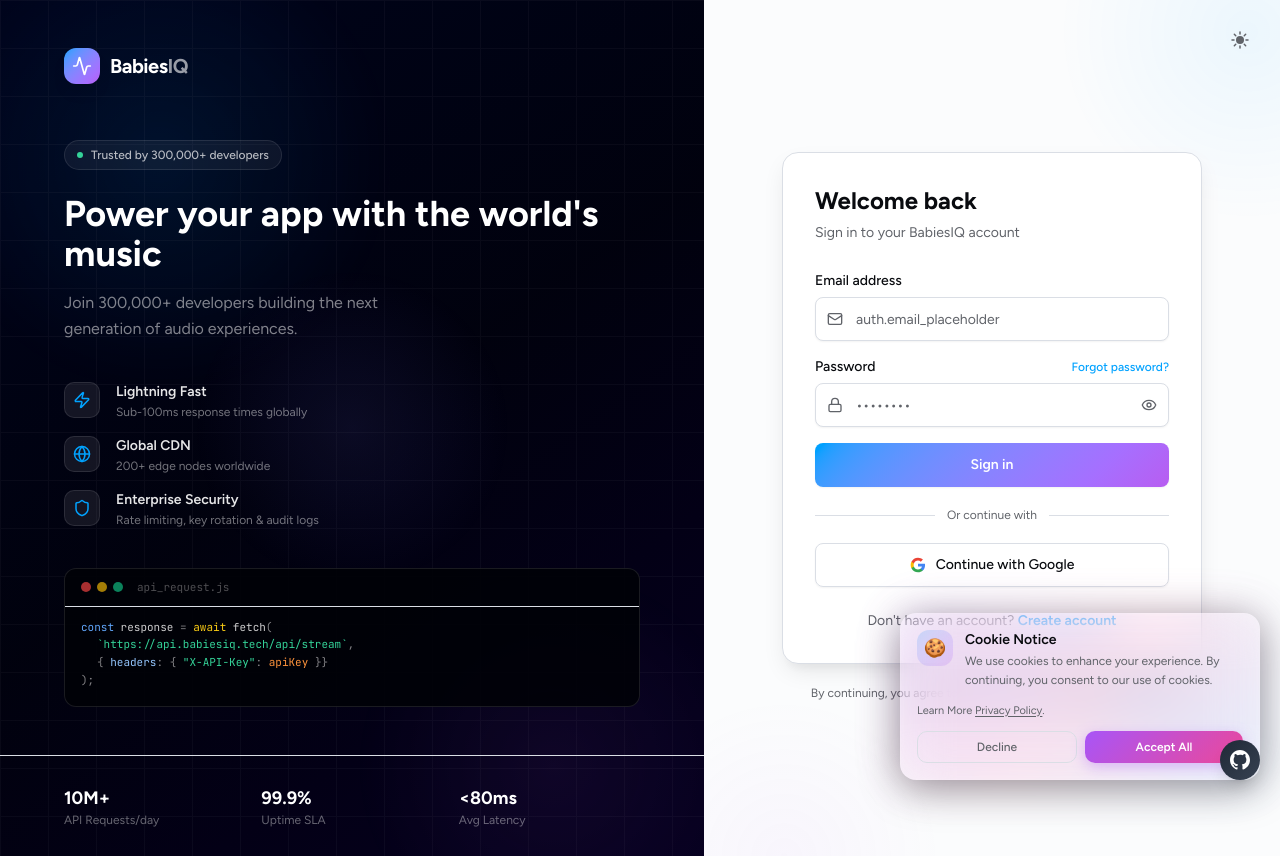
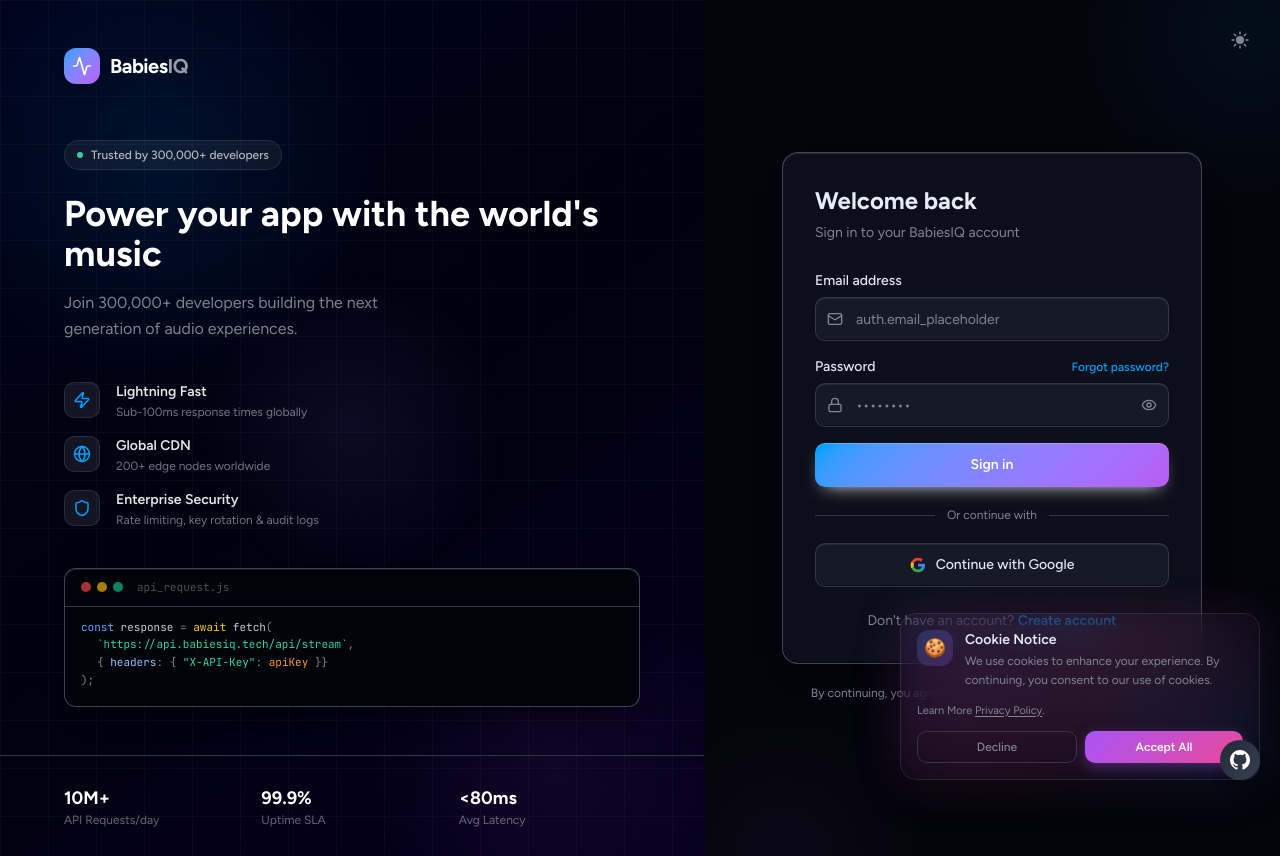
Before and after one commit to BabiesIQ/_metaAPI, a React (Vite) app: page /login in a window 1280 px wide. Built offline with nearby package versions, Linux system fonts and the light colour scheme; no server answers.

Commit message:
UI modified v3.17

```diff
--- a/src/components/AdminLayout.tsx
+++ b/src/components/AdminLayout.tsx
@@ -50,11 +50,11 @@
   };
 
   return (
-    <div className="flex h-screen bg-background text-foreground overflow-hidden">
+    <div className="flex h-[100dvh] bg-background text-foreground overflow-hidden">
       {/* Sidebar */}
       <aside
         className={cn(
-          "fixed inset-y-0 left-0 z-50 w-64 bg-card border-r border-border flex flex-col transition-transform duration-200",
+          "fixed inset-y-0 left-0 z-50 w-64 surface-machined border-r border-border flex flex-col transition-transform duration-200",
           sidebarOpen ? "translate-x-0" : "-translate-x-full",
           "lg:relative lg:translate-x-0"
         )}
@@ -131,7 +131,7 @@
       {/* Main */}
       <div className="flex-1 flex flex-col min-w-0 overflow-hidden">
         {/* Topbar */}
-        <header className="h-16 border-b border-border flex items-center gap-4 px-4 lg:px-6 shrink-0 bg-card">
+        <header className="h-16 border-b border-border flex items-center gap-4 px-4 lg:px-6 shrink-0 bg-card shadow-[0_8px_20px_-18px_rgba(0,0,0,.9)]">
           <button
             onClick={() => setSidebarOpen(true)}
             className="lg:hidden text-muted-foreground hover:text-foreground"
--- a/src/components/AuthShell.tsx
+++ b/src/components/AuthShell.tsx
@@ -31,7 +31,7 @@
   const { t } = useTranslation();
 
   return (
-    <div className="min-h-screen flex bg-background">
+    <div className="min-h-[100dvh] flex bg-background">
       {/* ── Left brand panel (desktop only) ── */}
       <div
         className="hidden lg:flex lg:w-[52%] xl:w-[55%] flex-col justify-between relative overflow-hidden"
@@ -143,8 +143,8 @@
               initial={{ opacity: 0, y: 16 }}
               animate={{ opacity: 1, y: 0 }}
               transition={{ duration: 0.6, delay: 0.55, ease: "easeOut" }}
-              className="rounded-xl border border-white/10 overflow-hidden"
-              style={{ background: "oklch(0.08 0.025 254 / 0.85)" }}
+              className="surface-machined rounded-xl overflow-hidden"
+              style={{ background: "oklch(0.1 0.025 254)" }}
             >
               {/* Terminal title bar */}
               <div className="flex items-center gap-1.5 px-4 py-2.5 border-b border-white/8">
@@ -252,7 +252,7 @@
         {/* Form centered */}
         <div className="flex-1 flex items-center justify-center px-4 sm:px-8 py-8 relative z-10">
           <div className="w-full max-w-[420px]">
-            <div className="bg-card border border-border rounded-2xl p-7 sm:p-8 shadow-elevated">
+            <div className="surface-machined rounded-2xl p-7 sm:p-8 shadow-elevated">
               {children}
             </div>
 
--- a/src/components/Footer.tsx
+++ b/src/components/Footer.tsx
@@ -62,7 +62,7 @@
       transition={{ duration: 0.5 }}
     >
       <div className="absolute inset-0 animated-gradient-bg opacity-80" />
-      <div className="absolute inset-0 backdrop-blur-sm" />
+      <div className="absolute inset-0 bg-background/35" />
       <div className="relative container mx-auto px-4 py-12">
         <div className="max-w-xl mx-auto text-center">
           <motion.div
@@ -113,7 +113,7 @@
                   value={email}
                   onChange={(e) => setEmail(e.target.value)}
                   placeholder="your@email.com"
-                  className="flex-1 bg-card/60 border border-border rounded-lg px-3 py-2 text-sm font-body text-foreground placeholder:text-muted-foreground focus:outline-none focus:ring-2 focus:ring-primary/40 backdrop-blur-sm transition-smooth"
+                   className="flex-1 surface-machined-soft rounded-lg px-3 py-2 text-sm font-body text-foreground placeholder:text-muted-foreground focus:outline-none focus:ring-2 focus:ring-primary/40 transition-smooth"
                   data-ocid="footer.newsletter.email.input"
                 />
                 <button
@@ -230,7 +230,7 @@
   return (
     <>
       <NewsletterStrip />
-      <footer className="bg-card border-t border-border" data-ocid="footer">
+      <footer className="surface-machined rounded-t-2xl border-t border-border" data-ocid="footer">
         {/* Top accent line */}
         <div className="h-[2px] w-full bg-gradient-to-r from-transparent via-primary/40 to-transparent" />
         <div className="container mx-auto px-4 md:px-6 pt-14 pb-8">
--- a/src/components/Layout.tsx
+++ b/src/components/Layout.tsx
@@ -43,7 +43,7 @@
   useScrollProgress();
 
   return (
-    <div className="min-h-screen flex flex-col bg-background text-foreground">
+    <div className="min-h-[100dvh] flex flex-col bg-background text-foreground">
       <Header />
       <motion.main
         className="flex-1"
--- a/src/components/ui/button.tsx
+++ b/src/components/ui/button.tsx
@@ -5,20 +5,20 @@
 import { cn } from "@/lib/utils";
 
 const buttonVariants = cva(
-  "inline-flex items-center justify-center gap-2 whitespace-nowrap rounded-md text-sm font-medium transition-all disabled:pointer-events-none disabled:opacity-50 [&_svg]:pointer-events-none [&_svg:not([class*='size-'])]:size-4 shrink-0 [&_svg]:shrink-0 outline-none focus-visible:border-ring focus-visible:ring-ring/50 focus-visible:ring-[3px] aria-invalid:ring-destructive/20 dark:aria-invalid:ring-destructive/40 aria-invalid:border-destructive",
+  "press-depth inline-flex items-center justify-center gap-2 whitespace-nowrap rounded-lg text-sm font-medium transition-all disabled:pointer-events-none disabled:opacity-50 [&_svg]:pointer-events-none [&_svg:not([class*='size-'])]:size-4 shrink-0 [&_svg]:shrink-0 outline-none focus-visible:border-ring focus-visible:ring-ring/50 focus-visible:ring-[3px] aria-invalid:ring-destructive/20 dark:aria-invalid:ring-destructive/40 aria-invalid:border-destructive",
   {
     variants: {
       variant: {
         default:
-          "bg-primary text-primary-foreground shadow-xs hover:bg-primary/90",
+          "bg-primary text-primary-foreground shadow-[inset_0_1px_0_rgba(255,255,255,.2),0_8px_18px_-10px_hsl(var(--primary))] hover:bg-primary/90",
         destructive:
           "bg-destructive text-destructive-foreground shadow-xs hover:bg-destructive/90 focus-visible:ring-destructive/20 dark:focus-visible:ring-destructive/40 dark:bg-destructive/60",
         outline:
-          "border bg-background shadow-xs hover:bg-accent hover:text-accent-foreground dark:bg-input/30 dark:border-input dark:hover:bg-input/50",
+          "surface-machined-soft hover:bg-accent hover:text-accent-foreground",
         secondary:
-          "bg-secondary text-secondary-foreground shadow-xs hover:bg-secondary/80",
+          "surface-machined-soft text-secondary-foreground hover:bg-secondary/80",
         ghost:
-          "hover:bg-accent hover:text-accent-foreground dark:hover:bg-accent/50",
+          "hover:bg-accent hover:text-accent-foreground",
         link: "text-primary underline-offset-4 hover:underline",
       },
       size: {
--- a/src/components/ui/card.tsx
+++ b/src/components/ui/card.tsx
@@ -7,7 +7,7 @@
     <div
       data-slot="card"
       className={cn(
-        "bg-card text-card-foreground flex flex-col gap-6 rounded-xl border py-6 shadow-sm",
+        "surface-machined press-depth text-card-foreground flex flex-col gap-6 rounded-xl py-6",
         className,
       )}
       {...props}
--- a/src/components/ui/input.tsx
+++ b/src/components/ui/input.tsx
@@ -8,7 +8,7 @@
       type={type}
       data-slot="input"
       className={cn(
-        "file:text-foreground placeholder:text-muted-foreground selection:bg-primary selection:text-primary-foreground dark:bg-input/30 border-input flex h-9 w-full min-w-0 rounded-md border bg-transparent px-3 py-1 text-base shadow-xs transition-[color,box-shadow] outline-none file:inline-flex file:h-7 file:border-0 file:bg-transparent file:text-sm file:font-medium disabled:pointer-events-none disabled:cursor-not-allowed disabled:opacity-50 md:text-sm",
+        "file:text-foreground placeholder:text-muted-foreground selection:bg-primary selection:text-primary-foreground surface-machined-soft flex h-10 w-full min-w-0 rounded-lg px-3 py-1 text-base transition-[color,box-shadow,border-color] outline-none file:inline-flex file:h-7 file:border-0 file:bg-transparent file:text-sm file:font-medium disabled:pointer-events-none disabled:cursor-not-allowed disabled:opacity-50 md:text-sm",
         "focus-visible:border-ring focus-visible:ring-ring/50 focus-visible:ring-[3px]",
         "aria-invalid:ring-destructive/20 dark:aria-invalid:ring-destructive/40 aria-invalid:border-destructive",
         className,
--- a/src/components/ui/table.tsx
+++ b/src/components/ui/table.tsx
@@ -12,7 +12,7 @@
     >
       <table
         data-slot="table"
-        className={cn("w-full caption-bottom text-sm", className)}
+        className={cn("w-full caption-bottom text-sm surface-machined rounded-xl overflow-hidden", className)}
         {...props}
       />
     </div>
@@ -57,7 +57,7 @@
     <tr
       data-slot="table-row"
       className={cn(
-        "hover:bg-muted/50 data-[state=selected]:bg-muted border-b transition-colors",
+        "hover:bg-muted/70 data-[state=selected]:bg-muted border-b transition-colors",
         className,
       )}
       {...props}
--- a/src/components/ui/textarea.tsx
+++ b/src/components/ui/textarea.tsx
@@ -7,7 +7,7 @@
     <textarea
       data-slot="textarea"
       className={cn(
-        "border-input placeholder:text-muted-foreground focus-visible:border-ring focus-visible:ring-ring/50 aria-invalid:ring-destructive/20 dark:aria-invalid:ring-destructive/40 aria-invalid:border-destructive dark:bg-input/30 flex field-sizing-content min-h-16 w-full rounded-md border bg-transparent px-3 py-2 text-base shadow-xs transition-[color,box-shadow] outline-none focus-visible:ring-[3px] disabled:cursor-not-allowed disabled:opacity-50 md:text-sm",
+        "surface-machined-soft placeholder:text-muted-foreground focus-visible:border-ring focus-visible:ring-ring/50 aria-invalid:ring-destructive/20 dark:aria-invalid:ring-destructive/40 aria-invalid:border-destructive flex field-sizing-content min-h-16 w-full rounded-lg px-3 py-2 text-base transition-[color,box-shadow,border-color] outline-none focus-visible:ring-[3px] disabled:cursor-not-allowed disabled:opacity-50 md:text-sm",
         className,
       )}
       {...props}
--- a/src/index.css
+++ b/src/index.css
@@ -9,20 +9,20 @@
     --font-mono: "JetBrains Mono";
     --radius: 0.625rem;
 
-    --background: 0.99 0.002 260;
-    --foreground: 0.15 0.01 260;
-    --card: 1.0 0.0 0;
+    --background: 0.12 0.018 270;
+    --foreground: 0.94 0.018 275;
+    --card: 0.17 0.022 270;
     --card-foreground: 0.15 0.01 260;
-    --popover: 1.0 0.0 0;
+    --popover: 0.2 0.025 270;
     --popover-foreground: 0.15 0.01 260;
 
     --primary: 0.72 0.24 254;
     --primary-foreground: 0.98 0.005 260;
 
-    --secondary: 0.95 0.01 260;
-    --secondary-foreground: 0.25 0.01 260;
-    --muted: 0.95 0.01 260;
-    --muted-foreground: 0.5 0.01 260;
+    --secondary: 0.22 0.025 270;
+    --secondary-foreground: 0.9 0.018 275;
+    --muted: 0.2 0.022 270;
+    --muted-foreground: 0.62 0.018 275;
 
     --accent: 0.65 0.22 310;
     --accent-foreground: 0.98 0.005 260;
@@ -30,8 +30,8 @@
     --destructive: 0.62 0.21 25;
     --destructive-foreground: 0.98 0.005 260;
 
-    --border: 0.9 0.01 260;
-    --input: 0.9 0.01 260;
+    --border: 0.34 0.025 275;
+    --input: 0.31 0.025 275;
     --ring: 0.72 0.24 254;
 
     --chart-1: 0.72 0.24 254;
@@ -40,13 +40,13 @@
     --chart-4: 0.75 0.15 85;
     --chart-5: 0.68 0.2 270;
 
-    --sidebar: 0.98 0 0;
-    --sidebar-foreground: 0.15 0.01 260;
+    --sidebar: 0.14 0.02 270;
+    --sidebar-foreground: 0.94 0.018 275;
     --sidebar-primary: 0.72 0.24 254;
     --sidebar-primary-foreground: 0.98 0.005 260;
-    --sidebar-accent: 0.95 0.01 260;
-    --sidebar-accent-foreground: 0.25 0.01 260;
-    --sidebar-border: 0.9 0.01 260;
+    --sidebar-accent: 0.22 0.025 270;
+    --sidebar-accent-foreground: 0.9 0.018 275;
+    --sidebar-border: 0.34 0.025 275;
     --sidebar-ring: 0.72 0.24 254;
   }
 
@@ -141,6 +141,10 @@
   }
   body {
     @apply bg-background text-foreground font-body antialiased;
+    background-image:
+      radial-gradient(circle at 12% 0%, oklch(0.38 0.12 295 / 0.13), transparent 30rem),
+      radial-gradient(circle at 92% 18%, oklch(0.4 0.1 250 / 0.1), transparent 28rem);
+    background-attachment: fixed;
   }
 }
 
@@ -162,8 +166,7 @@
   }
 
   .shadow-elevated {
-    box-shadow: 0 10px 25px -5px rgba(0, 0, 0, 0.1), 0 10px 10px -5px
-      rgba(0, 0, 0, 0.04);
+    box-shadow: 0 18px 38px -18px rgba(0, 0, 0, 0.82), inset 0 1px 0 rgba(255,255,255,0.08), inset 0 -1px 0 rgba(0,0,0,0.55);
   }
 
   .shadow-subtle {
@@ -171,7 +174,36 @@
   }
 
   .glass {
-    @apply backdrop-blur-md bg-opacity-10 border border-white border-opacity-10;
+    @apply bg-card border border-border;
+    backdrop-filter: none;
+  }
+
+  /* Shared BabiesIQ machined-surface treatment: opaque, rim-lit, and tactile. */
+  .surface-machined {
+    background: oklch(var(--card));
+    border: 1px solid oklch(0.48 0.025 275 / 0.72);
+    box-shadow:
+      inset 0 1px 0 oklch(1 0.01 275 / 0.1),
+      inset 0 -1px 0 oklch(0 0 0 / 0.62),
+      0 16px 34px -22px oklch(0 0 0 / 0.95);
+  }
+
+  .surface-machined-soft {
+    background: oklch(var(--secondary));
+    border: 1px solid oklch(0.4 0.025 275 / 0.68);
+    box-shadow: inset 0 1px 0 oklch(1 0.01 275 / 0.07), inset 0 -1px 0 oklch(0 0 0 / 0.5);
+  }
+
+  .press-depth {
+    transition: transform 180ms ease, box-shadow 180ms ease, border-color 180ms ease;
+  }
+  .press-depth:hover {
+    transform: translateY(-1px);
+    border-color: oklch(0.58 0.12 290 / 0.78);
+  }
+  .press-depth:active {
+    transform: translateY(1px);
+    box-shadow: inset 0 2px 5px oklch(0 0 0 / 0.42);
   }
 
   .gradient-primary {
@@ -520,6 +552,31 @@
   border-radius: 0.5rem 0 0 0.5rem;
 }
 
+/* Treat Radix/shadcn primitives as the same solid control surface. */
+[data-slot="popover-content"],
+[data-slot="dropdown-menu-content"],
+[data-slot="dialog-content"],
+[data-slot="alert-dialog-content"],
+[data-slot="sheet-content"],
+[role="dialog"] {
+  background: oklch(var(--popover)) !important;
+  border: 1px solid oklch(0.48 0.025 275 / 0.72) !important;
+  box-shadow:
+    inset 0 1px 0 oklch(1 0.01 275 / 0.1),
+    inset 0 -1px 0 oklch(0 0 0 / 0.62),
+    0 22px 48px -24px oklch(0 0 0 / 0.95) !important;
+  backdrop-filter: none !important;
+}
+
+button:focus-visible,
+a:focus-visible,
+input:focus-visible,
+textarea:focus-visible,
+select:focus-visible {
+  outline: 2px solid oklch(var(--ring));
+  outline-offset: 2px;
+}
+
 /* ── Markdown renderer styles ─────────────────────────────────────────── */
 .md-root { color: rgba(255,255,255,0.75); }
 .md-h1 { font-size: 1.25rem; font-weight: 700; color: #fff; margin: 1rem 0 0.5rem; }
```
Also changed, not shown: src/components/DashboardLayout.tsx (+4 -4 lines), src/components/Header.tsx (+7 -8 lines), 7 other files (tests, documents, lock files or other folders).
